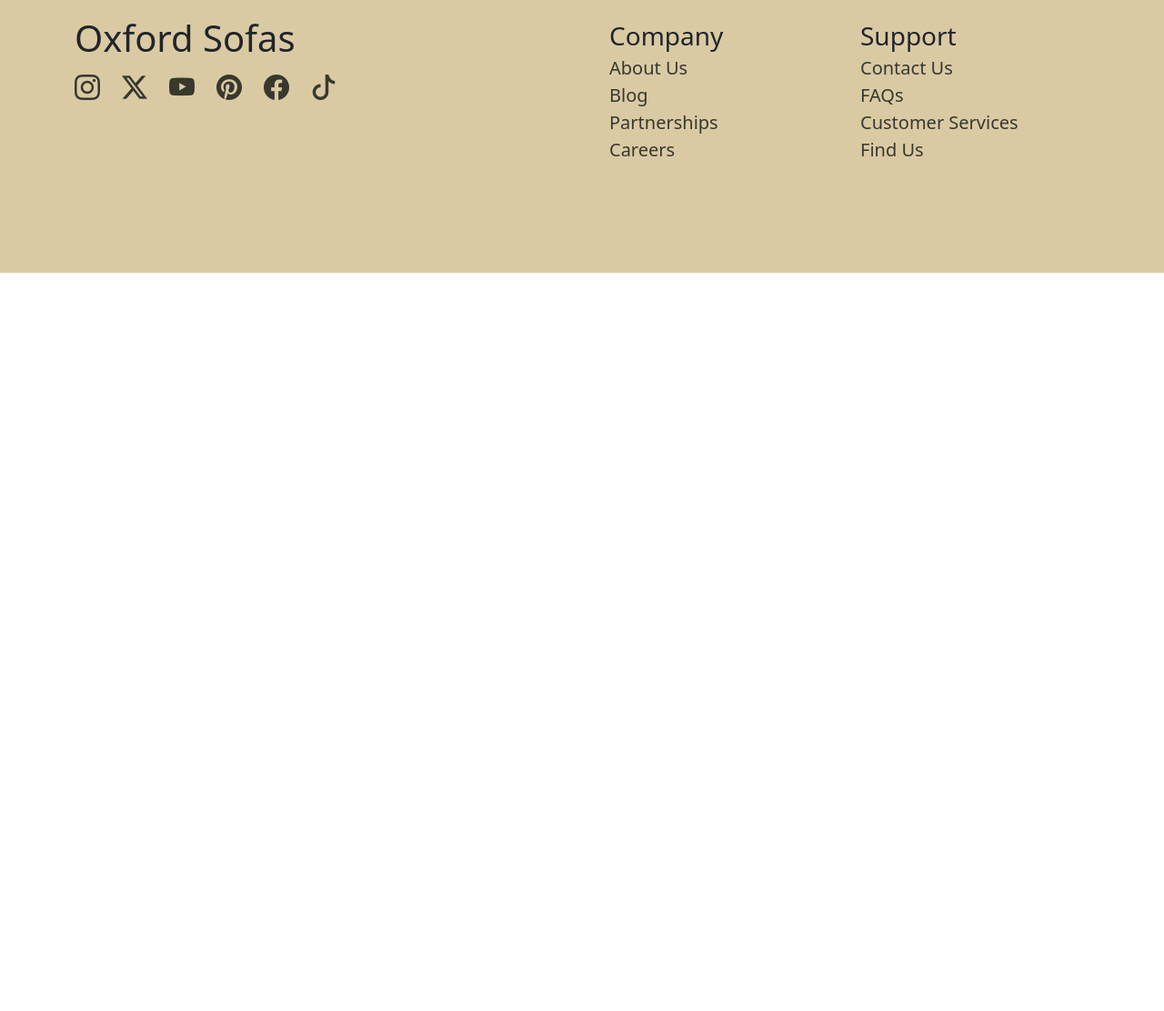
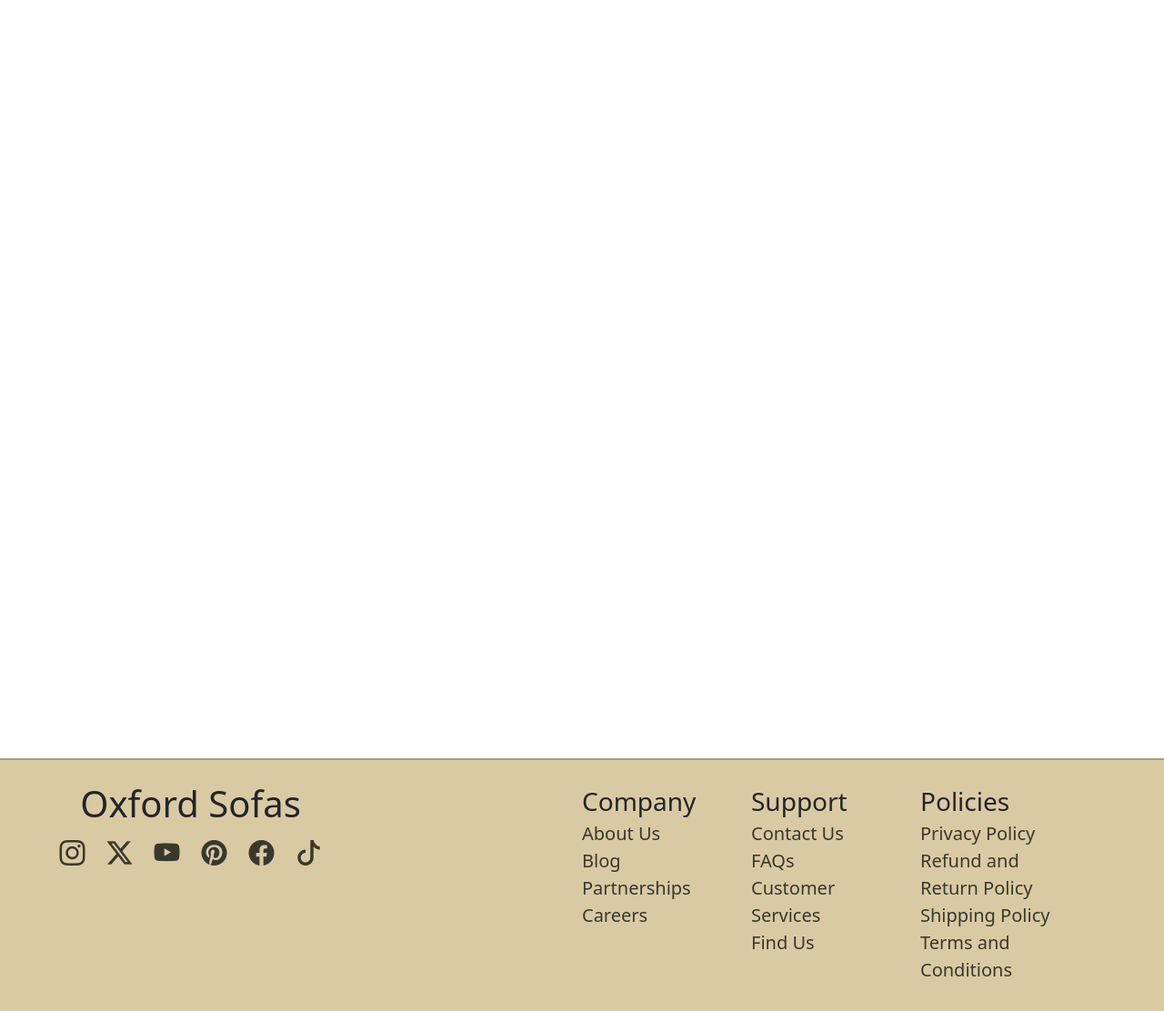
Before and after one commit to DemonSora/Oxford-Sofas, a plain HTML site: page index.html in a window 1280 px wide. Shown: the part 766-1878 px from the top of the page at 91% size. Before the commit the page ends 1066 px from the top, so only its background shows below. Drawn offline with Linux system fonts and the light colour scheme.

Commit message:
Footer almost finished

```diff
--- a/css/style.css
+++ b/css/style.css
@@ -44,6 +44,8 @@
 
 #footerTag{
     background-color: #DACAA4;
+    border-top: 2px solid #AE9882;
+    bottom: 0;
 }
 
 .footerList{
--- a/index.html
+++ b/index.html
@@ -62,7 +62,7 @@
                         <button type="button" data-bs-target="#carouselFade" data-bs-slide-to="1"></button>
                         <button type="button" data-bs-target="#carouselFade" data-bs-slide-to="2"></button>
                     </div>
-                    <div class="carousel-inner">
+                    <div class="carousel-inner mx-auto">
                         <div class="carousel-item active" data-bs-interval="3500">
                             <img src="./imgs/Sofa1.jpg" alt="" class="d-block w-100 carousel-img">
                         </div>
@@ -88,14 +88,14 @@
     <!-- Slider End -->
 
 
-
+<br><br><br><br><br><br><br><br><br><br><br><br><br><br><br><br><br><br><br><br><br><br><br><br><br><br><br><br><br><br><br><br><br><br><br>
     <!-- Footer Start -->
-    <footer id="footerTag">
+    <footer class="mt-auto" id="footerTag">
         <div class="container">
-            <div class="row justify-content-center">
-                <div class="col col-lg order-last order-lg-first justify-content-center mt-4">
-                    <h1 class="d-block">Oxford Sofas</h1>
-                    <ul class="d-flex footerList gap-4">
+            <div class="row mt-4 w-100">
+                <div class="col-12 col-lg-3 order-last order-lg-first mt-sm-5 mt-lg-0 mt-md-0">
+                    <h1 class="d-block text-center">Oxford Sofas</h1>
+                    <ul class="d-flex footerList gap-4 mx-2 justify-content-center">
                         <li class="fs-3"><a href="" class="footerLink"><i class="bi bi-instagram"></i></a></li>
                         <li class="fs-3"><a href="" class="footerLink"><i class="bi bi-twitter-x"></i></a></li>
                         <li class="fs-3"><a href="" class="footerLink"><i class="bi bi-youtube"></i></a></li>
@@ -104,8 +104,8 @@
                         <li class="fs-3"><a href="" class="footerLink"><i class="bi bi-tiktok"></i></a></li>
                     </ul>
                 </div>
-                <div class="col d-none d-xl-block"></div>
-                <div class="col col-lg mt-4">
+                <div class="col-6 d-none d-xl-block col-lg-3"></div>
+                <div class="col col-lg">
                     <ul class="footerList">
                         <li class="fs-3 text-dark">Company</li>
                         <li class="fs-5 fs-lg-4"><a href="" class="footerLink">About Us</a></li>
@@ -115,7 +115,7 @@
                     </ul>
                 </div>
 
-                <div class="col col-lg mt-4">
+                <div class="col-6 col-lg-2">
                     <ul class="footerList">
                         <li class="fs-3 text-dark">Support</li>
                         <li class="fs-5 fs-lg-4"><a href="" class="footerLink">Contact Us</a></li>
@@ -124,6 +124,16 @@
                         <li class="fs-5 fs-lg-4"><a href="" class="footerLink">Find Us</a></li>
                     </ul>
                 </div>
+                <div class="col-12 col-lg-2 mt-sm-5 mt-lg-0 mt-md-0">
+                    <ul class="footerList">
+                        <li class="fs-3 text-dark">Policies</li>
+                        <li class="fs-5 fs-lg-4"><a href="" class="footerLink">Privacy Policy</a></li>
+                        <li class="fs-5 fs-lg-4"><a href="" class="footerLink">Refund and Return Policy</a></li>
+                        <li class="fs-5 fs-lg-4"><a href="" class="footerLink">Shipping Policy</a></li>
+                        <li class="fs-5 fs-lg-4"><a href="" class="footerLink">Terms and Conditions</a></li>
+                    </ul>
+                </div>
+
             </div>
             <br><br><br><br><br>
         </div>
```
